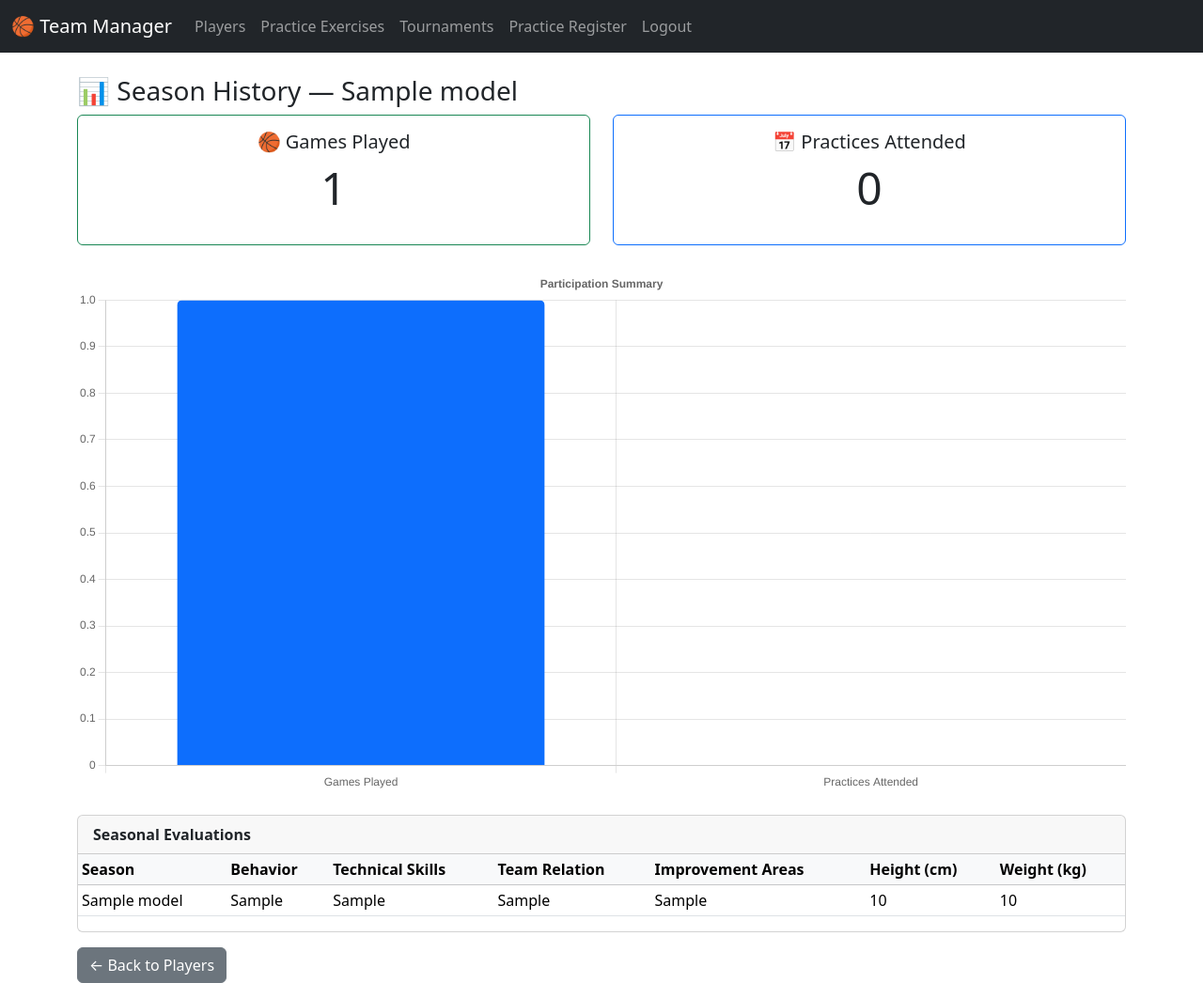
After one commit to mfreitas64/team-manager, a Flask app: page /players/player/1/history in a window 1280 px wide. The commit adds this page. Shown: the whole page at 94% size. Run offline with Flask 3, Linux system fonts and the light colour scheme; a user stored in the database is signed in; tables that the repository leaves empty hold one stand-in row (values such as "Sample post").

Commit message:
Season History by Player Added

```diff
--- a/app/models.py
+++ b/app/models.py
@@ -47,6 +47,7 @@ class TournamentModel(db.Model):
 
 class TournamentMatrixModel(db.Model):
     id = db.Column(db.Integer, primary_key=True)
+    user_id = db.Column(db.Integer, db.ForeignKey('user_model.id'), nullable=False)
     tournament_id = db.Column(db.Integer, db.ForeignKey('tournament_model.id'), nullable=False)
     player_name = db.Column(db.String(100), nullable=False)
     opponent_name = db.Column(db.String(100), nullable=False)
--- a/app/players/routes.py
+++ b/app/players/routes.py
@@ -1,6 +1,6 @@
 from flask import Blueprint, render_template, request, redirect, session
 from flask_login import login_required, current_user
-from ..models import PlayerModel, PlayerSeasonStatsModel
+from ..models import PlayerModel, PlayerSeasonStatsModel, PracticeRegisterModel, TournamentMatrixModel
 from .. import db
 from flask import url_for
 
@@ -82,3 +82,35 @@ def player_season_stats(player_id):
         return redirect(url_for('players.manage_players'))
 
     return render_template('player_season_stats.html', player=player, stats=stats)
+
+@players_bp.route('/player/<int:player_id>/history')
+@login_required
+def player_history(player_id):
+    player = PlayerModel.query.get_or_404(player_id)
+
+    # 🔐 Make sure player belongs to the user
+    if player.user_id != current_user.id:
+        return "⛔ Unauthorized", 403
+
+    # ✅ Fetch all seasons for this user/player
+    all_stats = PlayerSeasonStatsModel.query.filter_by(player_id=player_id).all()
+    all_registers = PracticeRegisterModel.query.filter_by(user_id=current_user.id).all()
+    all_matrix_entries = TournamentMatrixModel.query.filter_by(user_id=current_user.id).filter_by(played=True).all()
+
+    # 🔢 Aggregate stats
+    total_practices = 0
+    for r in all_registers:
+        if r.players_present and player.name in r.players_present:
+            total_practices += 1
+
+    total_games = sum(1 for entry in all_matrix_entries if entry.player_name == player.name)
+
+    # 🧠 Latest stats entry (optional)
+    latest_stats = all_stats[-1] if all_stats else None
+
+    return render_template('player_history.html',
+                           player=player,
+                           stats_entries=all_stats,
+                           total_practices=total_practices,
+                           total_games=total_games,
+                           latest_stats=latest_stats)
--- a/app/practise/routes.py
+++ b/app/practise/routes.py
@@ -27,6 +27,7 @@ def practice_register():
 
         register = PracticeRegisterModel(
             user_id=current_user.id,
+            season_id=season_id,
             date=date,
             players_present=players_present,
             exercises_used=exercises_used,
--- /dev/null
+++ b/app/templates/player_history.html
@@ -0,0 +1,91 @@
+{% extends 'base.html' %}
+{% block title %}Player History{% endblock %}
+
+{% block content %}
+<h3>📊 Season History — {{ player.name }}</h3>
+
+<div class="row mb-4">
+  <div class="col-md-6">
+    <div class="card text-center border-success">
+      <div class="card-body">
+        <h5 class="card-title">🏀 Games Played</h5>
+        <p class="display-5">{{ total_games }}</p>
+      </div>
+    </div>
+  </div>
+  <div class="col-md-6">
+    <div class="card text-center border-primary">
+      <div class="card-body">
+        <h5 class="card-title">📅 Practices Attended</h5>
+        <p class="display-5">{{ total_practices }}</p>
+      </div>
+    </div>
+  </div>
+</div>
+
+<!-- 🟦 Bar Chart -->
+<canvas id="historyChart" class="mb-4"></canvas>
+
+<!-- 🧠 Season Stats Table -->
+<div class="card">
+  <div class="card-header fw-bold">Seasonal Evaluations</div>
+  <div class="table-responsive">
+    <table class="table table-sm align-middle">
+      <thead class="table-light">
+        <tr>
+          <th>Season</th>
+          <th>Behavior</th>
+          <th>Technical Skills</th>
+          <th>Team Relation</th>
+          <th>Improvement Areas</th>
+          <th>Height (cm)</th>
+          <th>Weight (kg)</th>
+        </tr>
+      </thead>
+      <tbody>
+        {% for s in stats_entries %}
+        <tr>
+          <td>{{ s.season.name }}</td>
+          <td>{{ s.behavior or '-' }}</td>
+          <td>{{ s.technical_skills or '-' }}</td>
+          <td>{{ s.team_relation or '-' }}</td>
+          <td>{{ s.improvement_areas or '-' }}</td>
+          <td>{{ s.height_cm or '-' }}</td>
+          <td>{{ s.weight_kg or '-' }}</td>
+        </tr>
+        {% endfor %}
+      </tbody>
+    </table>
+  </div>
+</div>
+
+<a href="{{ url_for('players.manage_players') }}" class="btn btn-secondary mt-3">← Back to Players</a>
+
+<!-- Chart.js -->
+<script src="https://cdn.jsdelivr.net/npm/chart.js"></script>
+<script>
+const ctx = document.getElementById('historyChart').getContext('2d');
+const chart = new Chart(ctx, {
+  type: 'bar',
+  data: {
+    labels: ['Games Played', 'Practices Attended'],
+    datasets: [{
+      label: '{{ player.name }}',
+      data: [{{ total_games }}, {{ total_practices }}],
+      backgroundColor: ['#0d6efd', '#198754'],
+      borderRadius: 5
+    }]
+  },
+  options: {
+    responsive: true,
+    plugins: {
+      legend: { display: false },
+      title: { display: true, text: 'Participation Summary' }
+    },
+    scales: {
+      y: { beginAtZero: true }
+    }
+  }
+});
+</script>
+{% endblock %}
--- a/app/templates/players.html
+++ b/app/templates/players.html
@@ -90,6 +90,7 @@
           <a href="{{ url_for('players.player_season_stats', player_id=player.id) }}" class="btn btn-outline-info btn-sm mt-2">
             📊 Players Stats
           </a>
+          <a href="{{ url_for('players.player_history', player_id=player.id) }}" class="btn btn-sm btn-outline-dark">📈 History</a>
         </td>
       </tr>
     {% endfor %}
--- a/app/tournaments/routes.py
+++ b/app/tournaments/routes.py
@@ -74,6 +74,7 @@ def tournament_detail(tournament_id):
                     played = request.form.get(field_name) == "on"
                     matrix_entry = TournamentMatrixModel(
                         tournament_id=tournament_id,
+                        user_id=current_user.id,
                         season_id=season_id,
                         player_name=player,
                         opponent_name=opponent,
```
